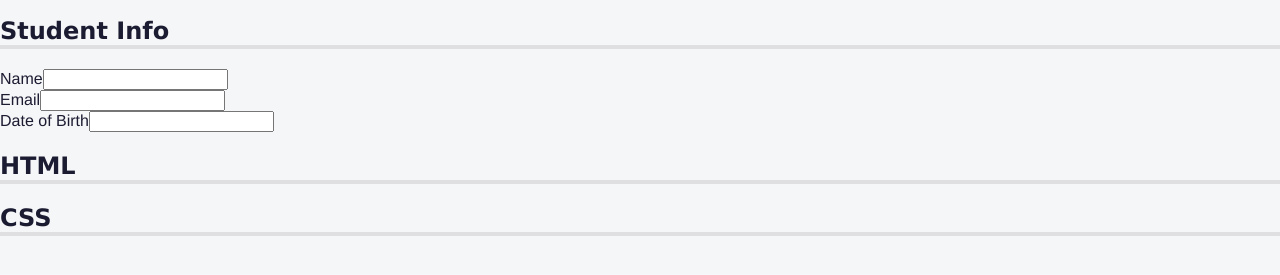
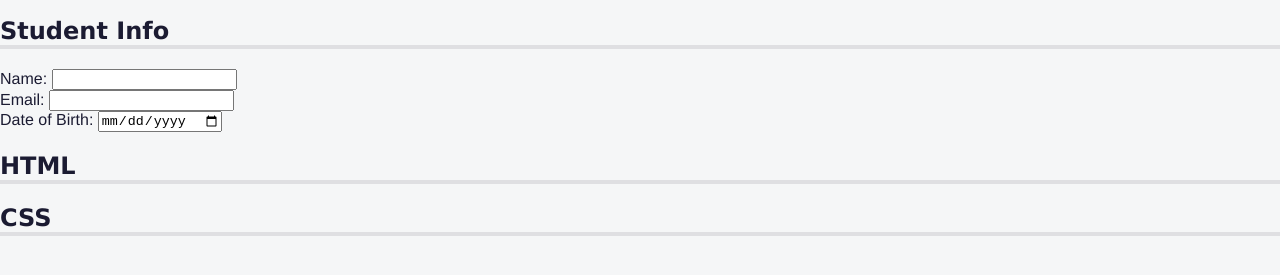
Before and after one commit to IlliaLev/QuizProject, a plain HTML site: page index.html in a window 1280 px wide. Shown: the part 53-328 px from the top of the page. Drawn offline with Linux system fonts and the light colour scheme.

Commit message:
going to 2nd section

```diff
--- a/index.html
+++ b/index.html
@@ -23,9 +23,18 @@
         <form method="post" action="https://freecodecamp.org/practice-project/accessibility-quiz">
             <section role="region" aria-labelledby="student-info">
                 <h2 id="student-info">Student Info</h2>
-                <div class="info"><label for="name">Name</label><input id="name" type="text"></div>
-                <div class="info"><label for="email">Email</label><input id="email" type="text"></div>
-                <div class="info"><label for="birthdate">Date of Birth</label><input id="birthdate" type="text"></div>
+                <div class="info">
+                    <label for="student-name">Name:</label>
+                    <input id="student-name" name="student-name" type="text">
+                </div>
+                <div class="info">
+                    <label for="student-email">Email:</label>
+                    <input id="student-email" name="student-email" type="email">
+                </div>
+                <div class="info">
+                    <label for="student-birthdate">Date of Birth:</label>
+                    <input id="student-birthdate" name="student-birthdate" type="date">
+                </div>
             </section>
             <section role="region" aria-labelledby="html-questions">
                 <h2 id="html-questions">HTML</h2>
```
